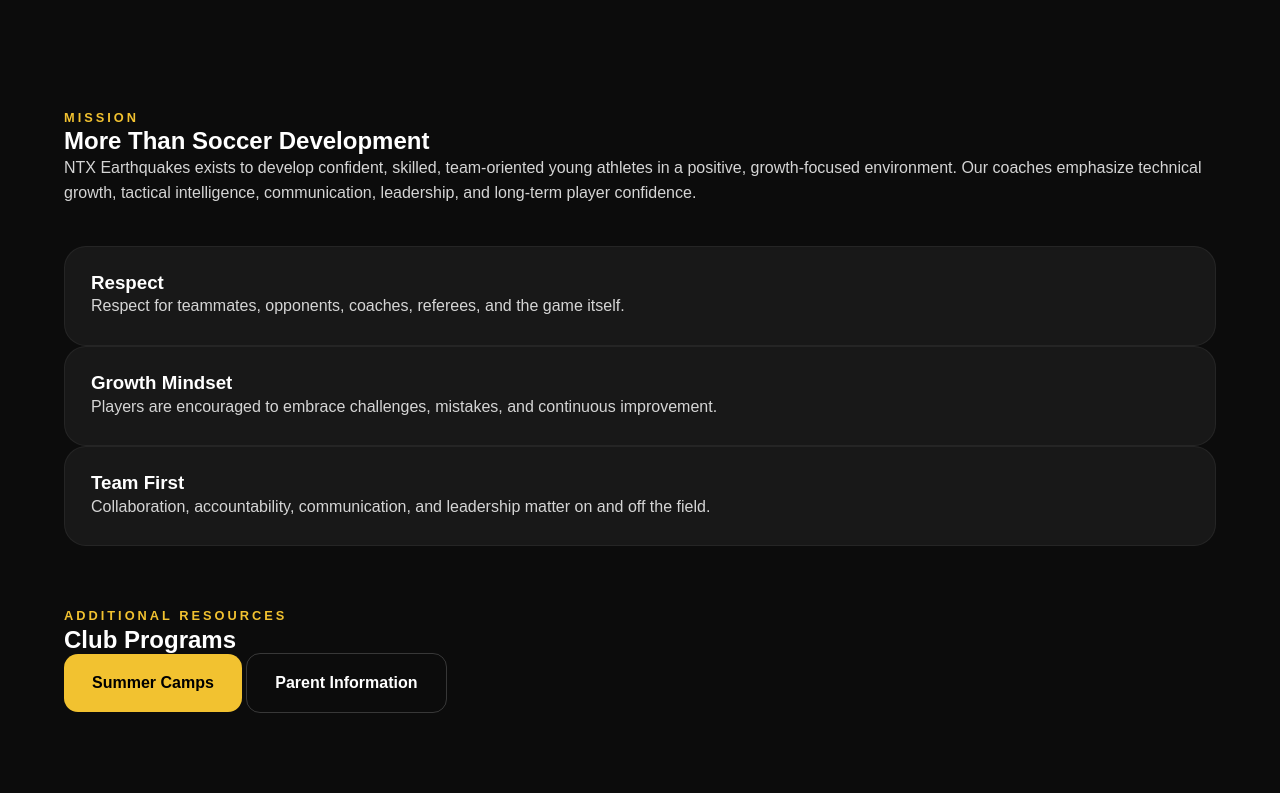
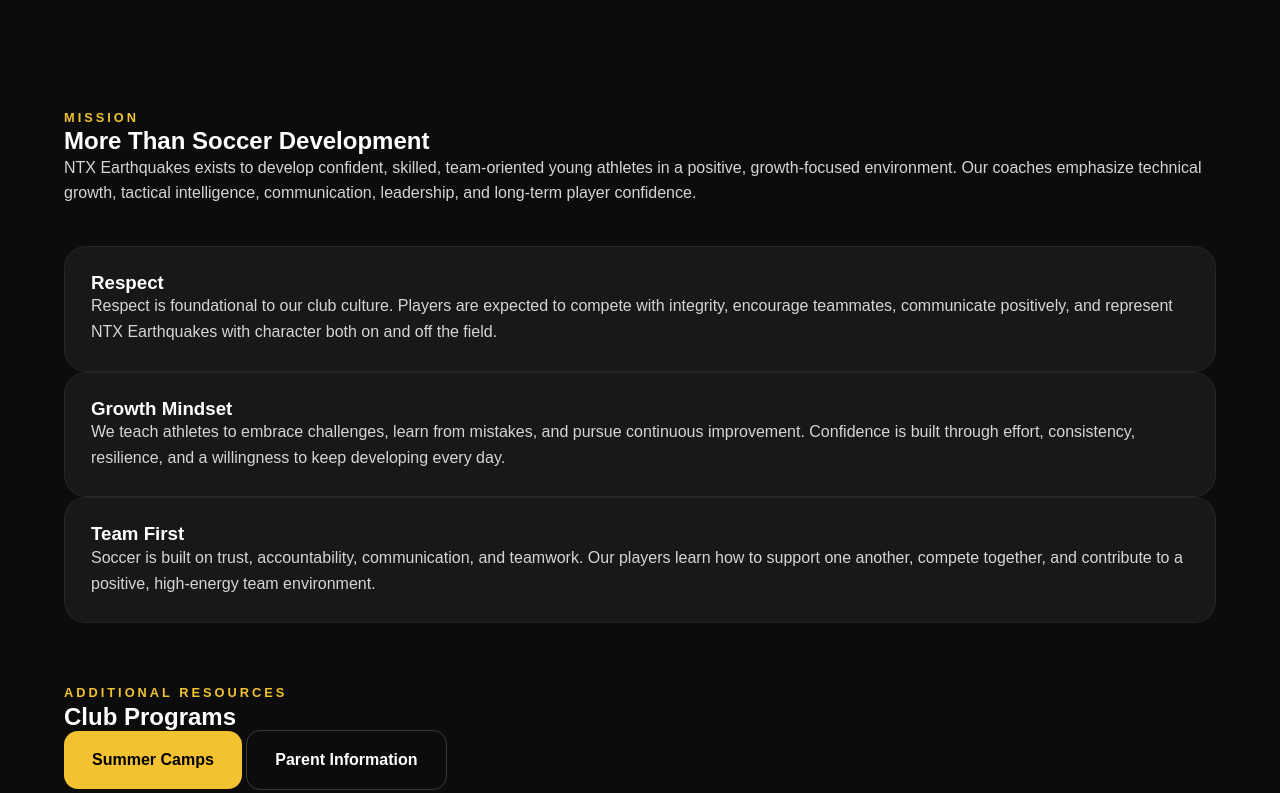
Before and after one commit to kernbrent/Earthquakes, a plain HTML site: page about.html in a window 1280 px wide. Shown: the part 501-1294 px from the top of the page. Drawn offline with Linux system fonts and the light colour scheme.

Commit message:
update about file

```diff
--- a/about.html
+++ b/about.html
@@ -1,5 +1,6 @@
 <!DOCTYPE html>
 <html lang="en">
+
 <head>
     <meta charset="UTF-8">
     <meta name="viewport" content="width=device-width, initial-scale=1.0">
@@ -43,21 +44,33 @@
                 <div class="info-card">
                     <h3>Respect</h3>
                     <p>
-                    Respect for teammates, opponents, coaches, referees, and the game itself.
+                        Respect is foundational to our club culture.
+                        Players are expected to compete with integrity,
+                        encourage teammates, communicate positively,
+                        and represent NTX Earthquakes with character
+                        both on and off the field.
                     </p>
                 </div>
 
                 <div class="info-card">
                     <h3>Growth Mindset</h3>
                     <p>
-                    Players are encouraged to embrace challenges, mistakes, and continuous improvement.
+                        We teach athletes to embrace challenges,
+                        learn from mistakes, and pursue continuous
+                        improvement. Confidence is built through
+                        effort, consistency, resilience, and a
+                        willingness to keep developing every day.
                     </p>
                 </div>
 
                 <div class="info-card">
                     <h3>Team First</h3>
                     <p>
-                    Collaboration, accountability, communication, and leadership matter on and off the field.
+                        Soccer is built on trust, accountability,
+                        communication, and teamwork. Our players
+                        learn how to support one another, compete
+                        together, and contribute to a positive,
+                        high-energy team environment.
                     </p>
                 </div>
 
@@ -83,4 +96,5 @@
     </footer>
 
 </body>
+
 </html>
```
Lines whose indentation alone changed are shown as unchanged.
